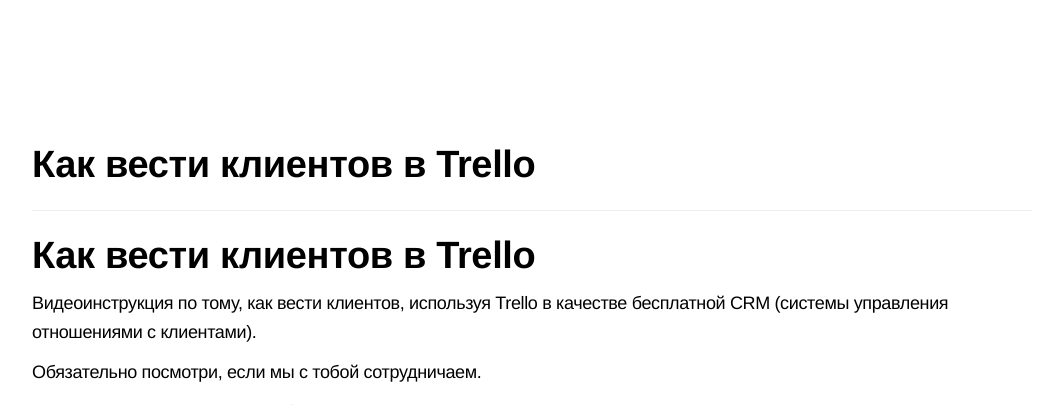
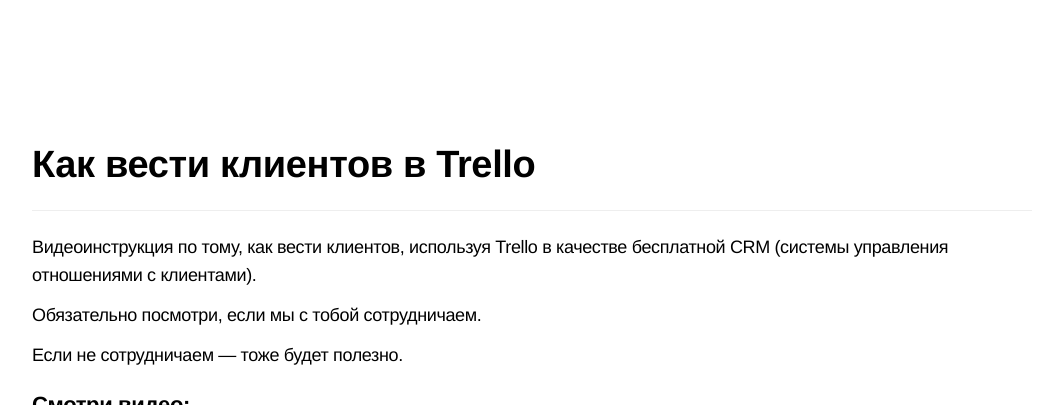
Before and after one commit to bz-icoach/bz-icoach.github.io, a Jekyll site: the page built from _posts/dovedenie-do-pokupki-i-otdel-prodazh/2018-01-18-kak-vesti-klientov-v-trello.md, in a window 1280 px wide, cut to the strip 0-405 px from the top of the page. Shown: the whole strip, without its empty margins (108-1171 px from the left). Built offline with Jekyll 4.4.1, drawn with Linux system fonts in a browser that asks for light colours; nearby versions of some CDN libraries.

Commit message:
Update 2018-01-18-kak-vesti-klientov-v-trello.md

```diff
--- a/_posts/dovedenie-do-pokupki-i-otdel-prodazh/2018-01-18-kak-vesti-klientov-v-trello.md
+++ b/_posts/dovedenie-do-pokupki-i-otdel-prodazh/2018-01-18-kak-vesti-klientov-v-trello.md
@@ -2,8 +2,6 @@
 layout: post
 title: Как вести клиентов в Trello
 ---
-
-# Как вести клиентов в Trello
 
 Видеоинструкция по тому, как вести клиентов, используя Trello в качестве бесплатной CRM (системы управления отношениями с клиентами).
 
```
